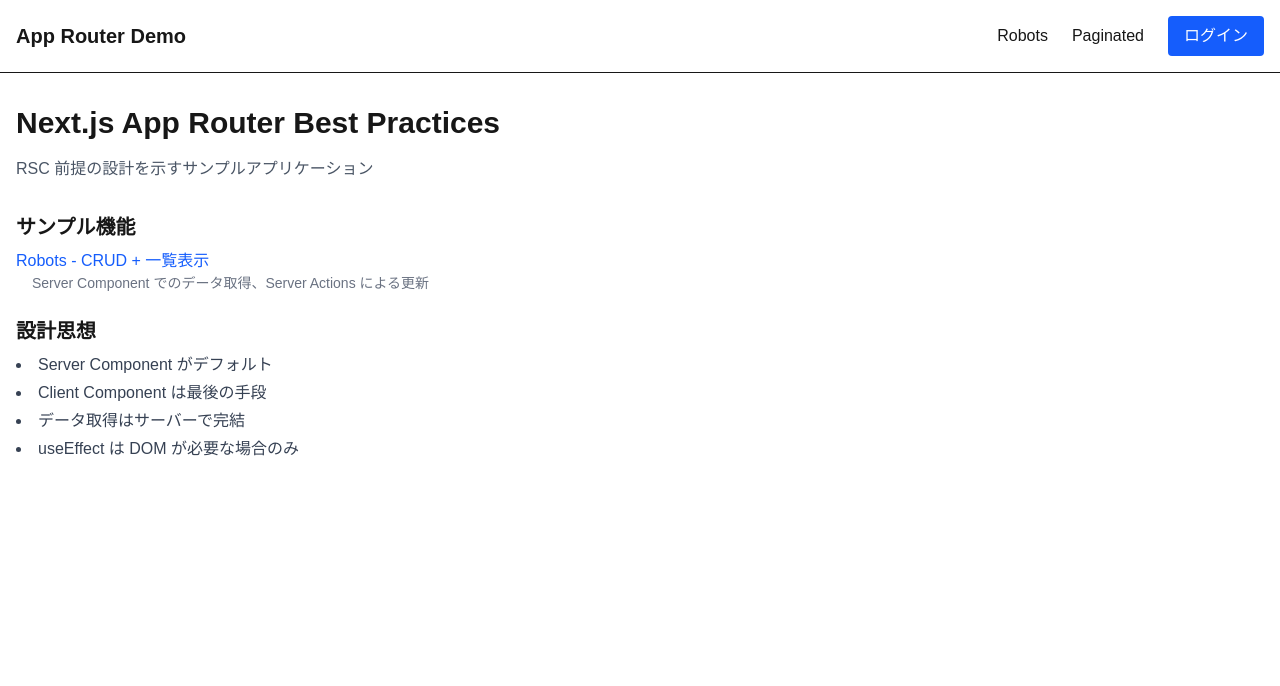
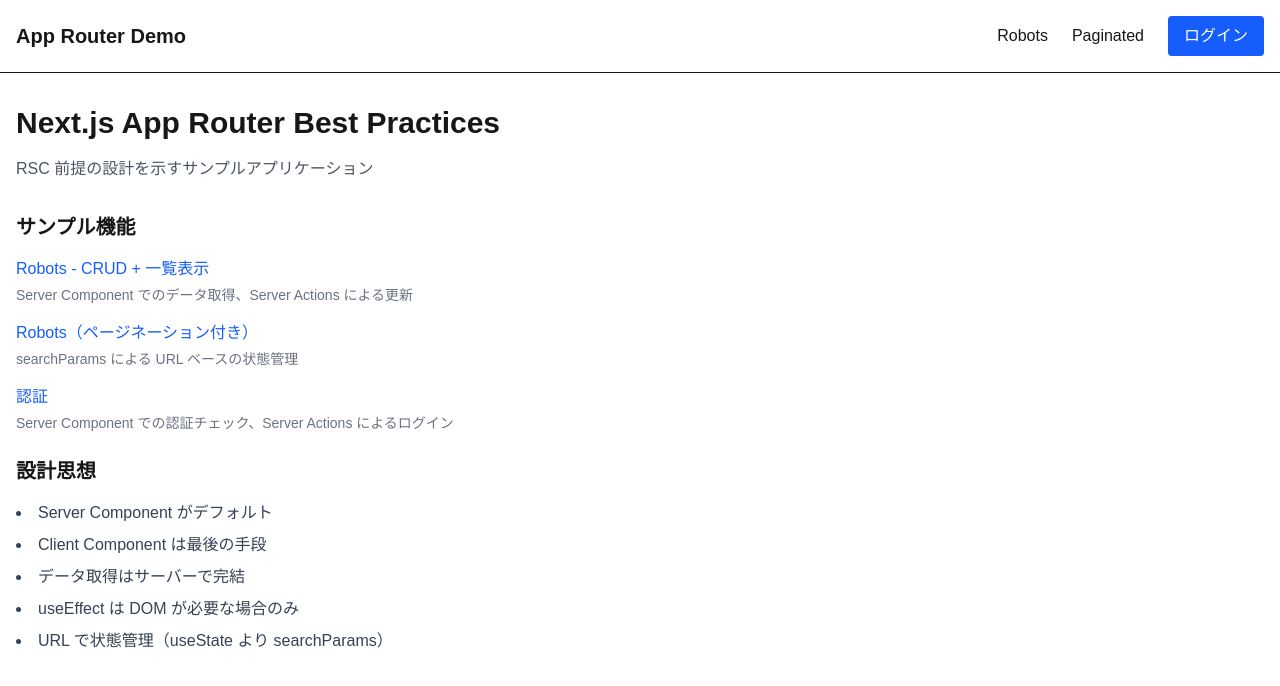
Before and after one commit to ossan-engineer/nextjs-app-router-best-practices, a Next.js app: page / in a window 1280 px wide. Shown: the top 686 px of the page. Built offline with nearby package versions, Linux system fonts and the light colour scheme; no server answers.

Commit message:
Enhance list styling and add new sections

```diff
--- a/src/app/page.tsx
+++ b/src/app/page.tsx
@@ -16,26 +16,43 @@ export default function Home() {
 
       <div className="space-y-6">
         <section>
-          <h2 className="text-xl font-semibold mb-2">サンプル機能</h2>
-          <ul className="space-y-2">
+          <h2 className="text-xl font-semibold mb-4">サンプル機能</h2>
+          <ul className="space-y-4">
             <li>
-              <Link href="/robots" className="text-blue-600 hover:underline">
+              <Link href="/robots" className="text-blue-600 hover:underline font-medium">
                 Robots - CRUD + 一覧表示
               </Link>
-              <p className="text-sm text-gray-500 ml-4">
+              <p className="text-sm text-gray-500 mt-1">
                 Server Component でのデータ取得、Server Actions による更新
+              </p>
+            </li>
+            <li>
+              <Link href="/robots-paginated" className="text-blue-600 hover:underline font-medium">
+                Robots（ページネーション付き）
+              </Link>
+              <p className="text-sm text-gray-500 mt-1">
+                searchParams による URL ベースの状態管理
+              </p>
+            </li>
+            <li>
+              <Link href="/auth" className="text-blue-600 hover:underline font-medium">
+                認証
+              </Link>
+              <p className="text-sm text-gray-500 mt-1">
+                Server Component での認証チェック、Server Actions によるログイン
               </p>
             </li>
           </ul>
         </section>
 
         <section>
-          <h2 className="text-xl font-semibold mb-2">設計思想</h2>
-          <ul className="list-disc list-inside text-gray-700 space-y-1">
+          <h2 className="text-xl font-semibold mb-4">設計思想</h2>
+          <ul className="list-disc list-inside text-gray-700 space-y-2">
             <li>Server Component がデフォルト</li>
             <li>Client Component は最後の手段</li>
             <li>データ取得はサーバーで完結</li>
             <li>useEffect は DOM が必要な場合のみ</li>
+            <li>URL で状態管理（useState より searchParams）</li>
           </ul>
         </section>
       </div>
```
